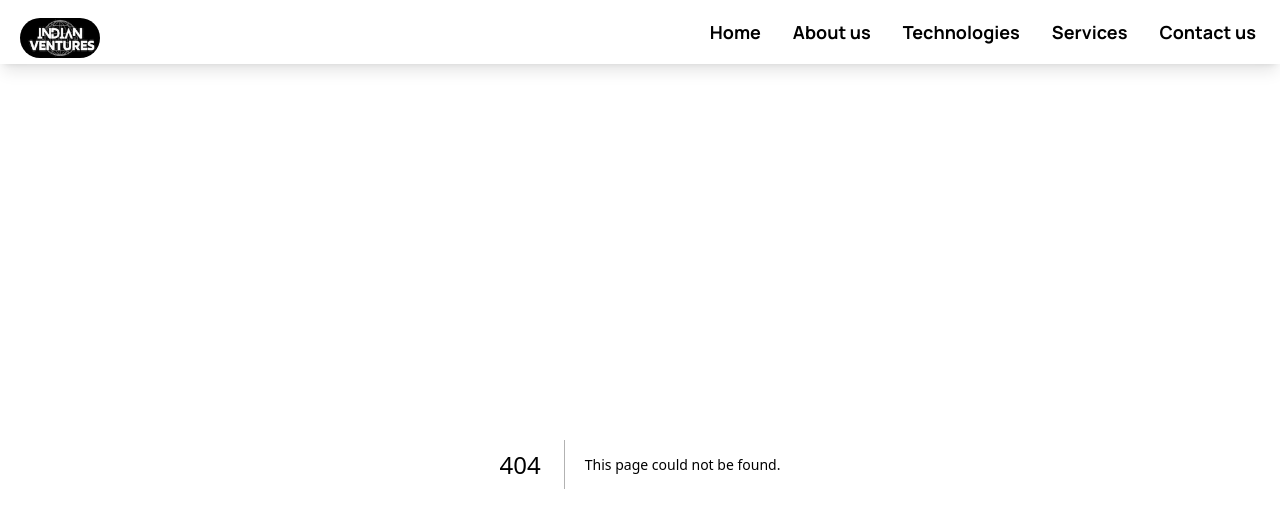
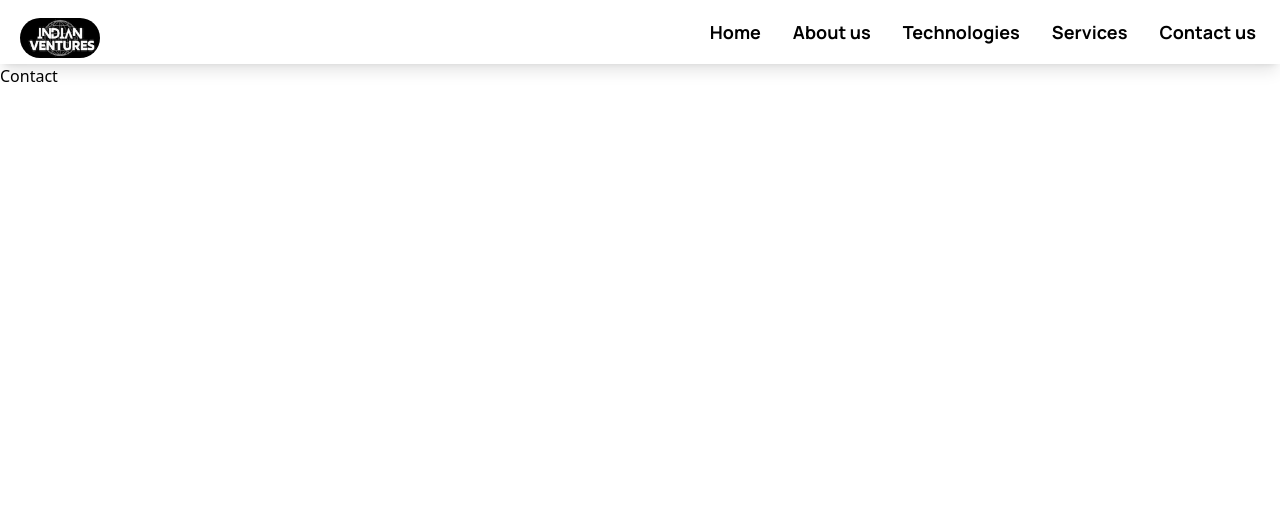
Before and after one commit to indianventuresdb/indian-ventures, a Next.js app: page /contact in a window 1280 px wide. Before the commit this address had no page. Shown: the top 528 px of the page. Built offline with nearby package versions, Linux system fonts and the light colour scheme.

Commit message:
about,contact layout created

```diff
--- /dev/null
+++ b/src/app/about/page.js
@@ -0,0 +1,11 @@
+import React from "react";
+
+function page() {
+  return (
+    <div>
+      <h1>About</h1>
+    </div>
+  );
+}
+
+export default page;
--- /dev/null
+++ b/src/app/contact/page.js
@@ -0,0 +1,11 @@
+import React from "react";
+
+function page() {
+  return (
+    <div>
+      <h1>Contact</h1>
+    </div>
+  );
+}
+
+export default page;
```
